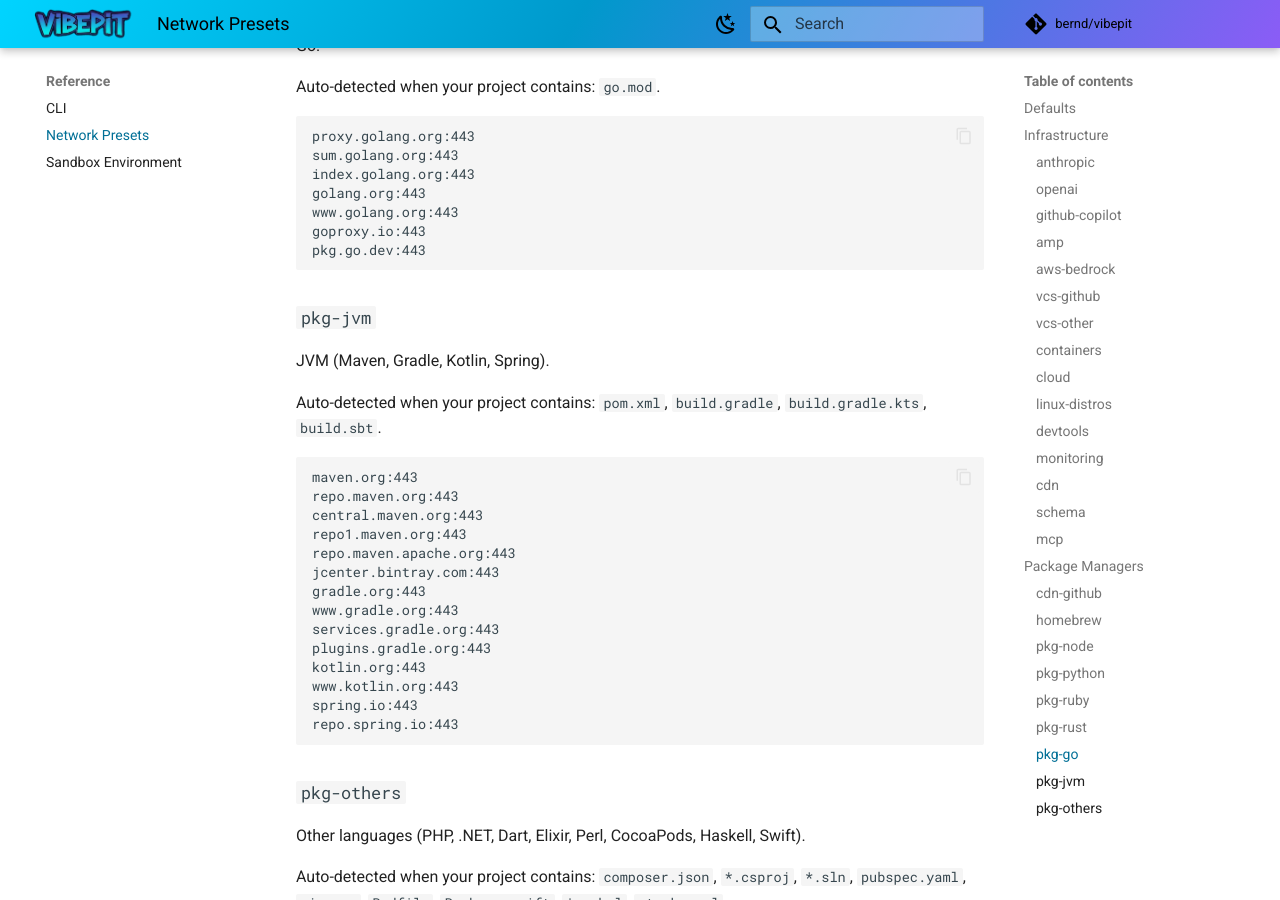
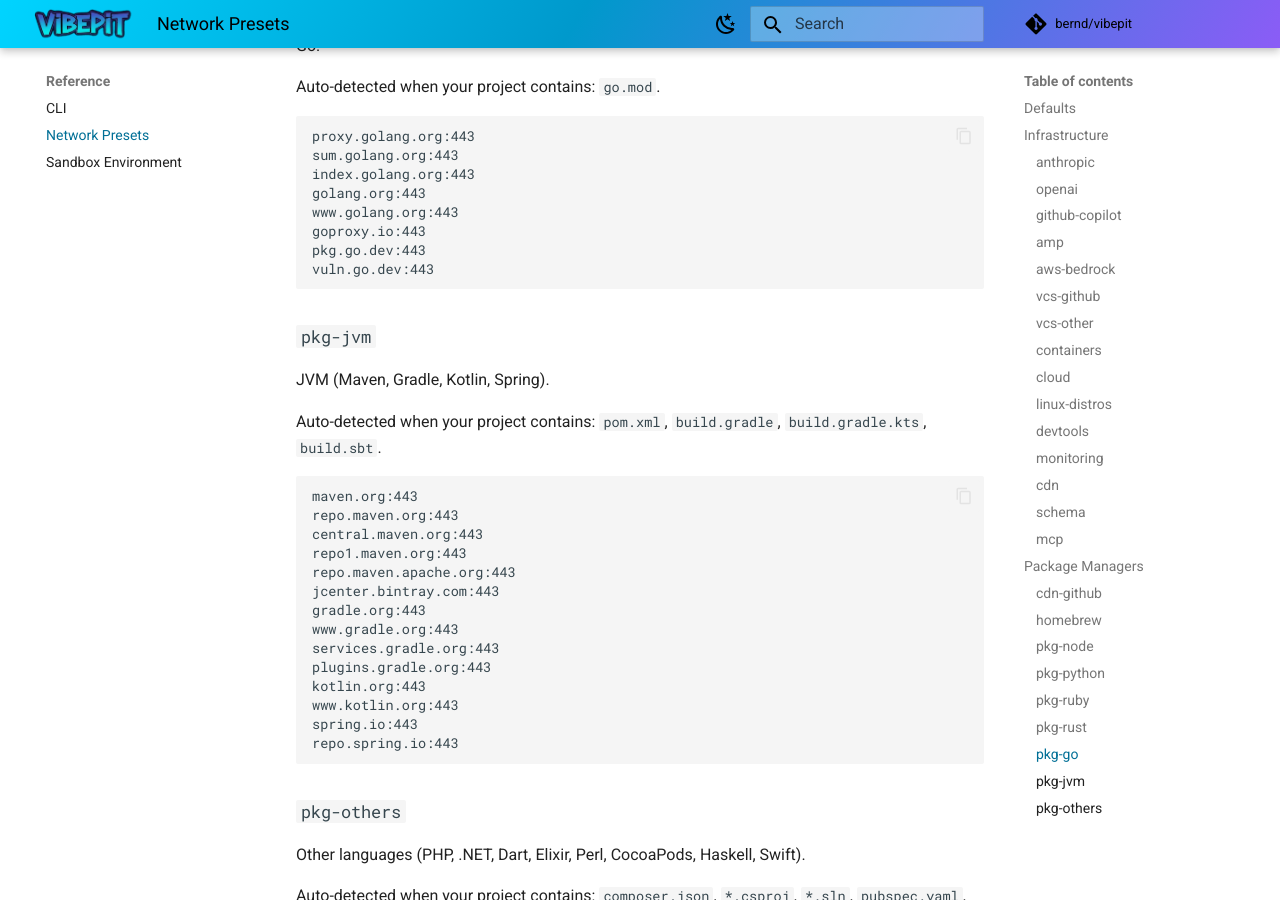
Before and after one commit to bernd/vibepit, an MkDocs documentation site: the page built from docs/content/reference/presets.md, in a window 1280 px wide and 900 px high, scrolled down 7282 px. Built offline with MkDocs 1.6.1 and Material for MkDocs 9.7.7, drawn with Linux system fonts in a browser that asks for light colours; comment, search, counter and statistics services are not loaded.

Commit message:
Add vuln.go.dev:443 to golang preset

````diff
--- a/docs/content/reference/presets.md
+++ b/docs/content/reference/presets.md
@@ -371,6 +371,7 @@ golang.org:443
 www.golang.org:443
 goproxy.io:443
 pkg.go.dev:443
+vuln.go.dev:443
 ```
 
 ### `pkg-jvm`
````
Also changed, not shown: 1 other file.
